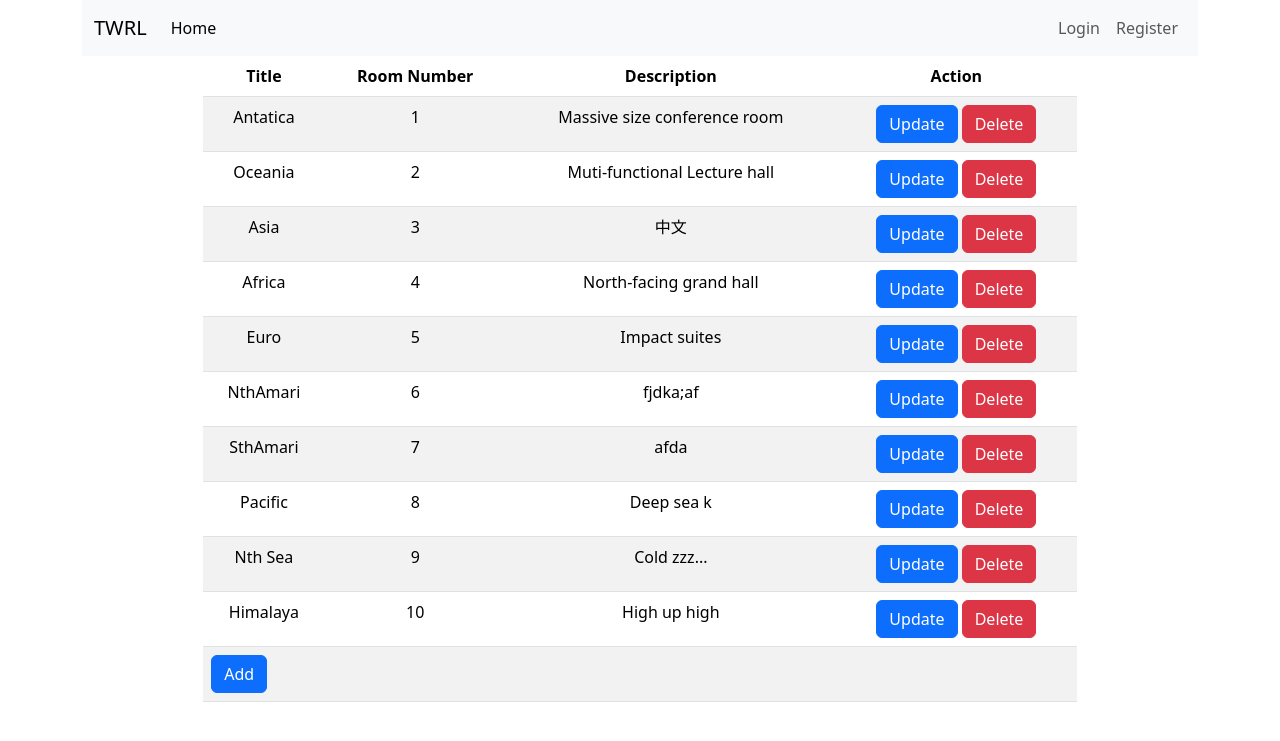
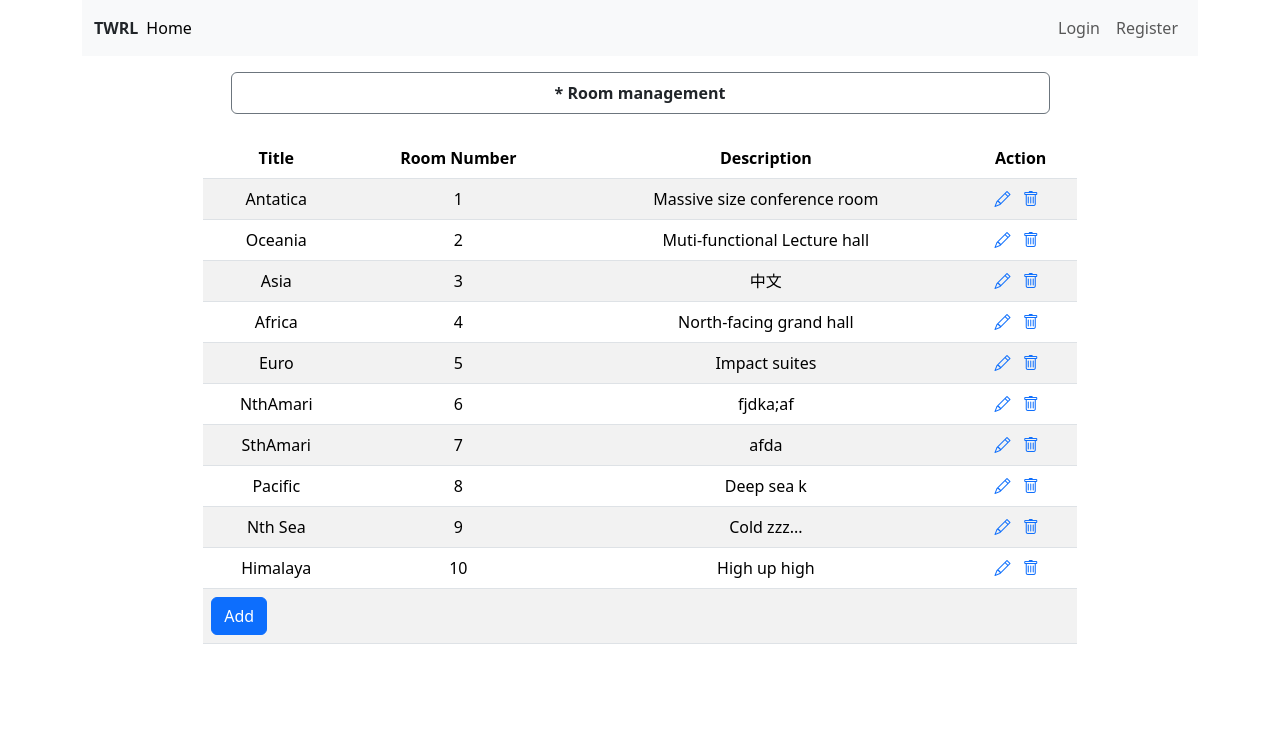
Before and after one commit to tfreemanli/Asgnmt1, a Django app: page /management/roomlist/ in a window 1280 px wide. Shown: the top 741 px of the page. Run offline with Django 5.2, Linux system fonts and the light colour scheme; data comes from the database, SQL or seed files in the repository.

Commit message:
GUI slightly changed

```diff
--- a/Templates/BASE.html
+++ b/Templates/BASE.html
@@ -20,7 +20,7 @@
 <div class="container">
     <nav class="navbar navbar-expand-lg bg-body-tertiary">
         <div class="container-fluid">
-            <a class="navbar-brand" href="#">TWRL</a>
+            <strong>TWRL</strong>
             <button class="navbar-toggler" type="button" data-bs-toggle="collapse"
                     data-bs-target="#navbarSupportedContent" aria-controls="navbarSupportedContent"
                     aria-expanded="false" aria-label="Toggle navigation">
--- a/Templates/management/roomcreate.html
+++ b/Templates/management/roomcreate.html
@@ -3,7 +3,7 @@
 
 {% block content %}
 
-    <div class="d-flex justify-content-center align-items-center top-50">
+    <div class="d-flex justify-content-center align-items-center mt-5">
             <div class="border border-1 border-secondary p-4 rounded">
                 <div><p>Room Create</p></div>
 
--- a/Templates/management/roomlist.html
+++ b/Templates/management/roomlist.html
@@ -1,11 +1,20 @@
 {% extends 'BASE.html' %}
 {% block title %}Room Management{% endblock %}
+{% block lnk %}
+<link rel="stylesheet" href="https://cdn.jsdelivr.net/npm/bootstrap-icons@1.11.1/font/bootstrap-icons.css">
+{% endblock %}
 
 {% block content %}
     <div class="container">
         <div class="row">
-            <div class="col-12 text-center">
-                <table class="table table-striped" style="width:80%; margin: auto;">
+            <div class="col-12 text-center ">
+                <div class="d-flex justify-content-center align-items-center mt-3">
+                    <div class="col-9 border border-1 border-secondary p-2 rounded">
+                        <strong>* Room management</strong>
+                    </div>
+                </div>
+
+                <table class="table table-striped mt-4" style="width:80%; margin: auto;">
                     <thead>
                     <tr>
                         <th scope="col">Title</th>
@@ -21,8 +30,8 @@
                             <td>{{ room.room_number }}</td>
                             <td>{{ room.desc }}</td>
                             <td>
-                                    <a href="{% url 'management_room_detail' room.id %}" class="btn btn-primary">Update</a>
-                                    <a href="{% url 'management_room_delete' room.id %}" class="btn btn-danger">Delete</a>
+                                <a href="{% url 'management_room_detail' room.id %}"><i class="bi bi-pencil me-2"></i></a>
+                                <a href="{% url 'management_room_delete' room.id %}"><i class="bi bi-trash me-2"></i></a>
                             </td>
                         </tr>
                     {% endfor %}
```
Lines whose indentation alone changed are shown as unchanged.
